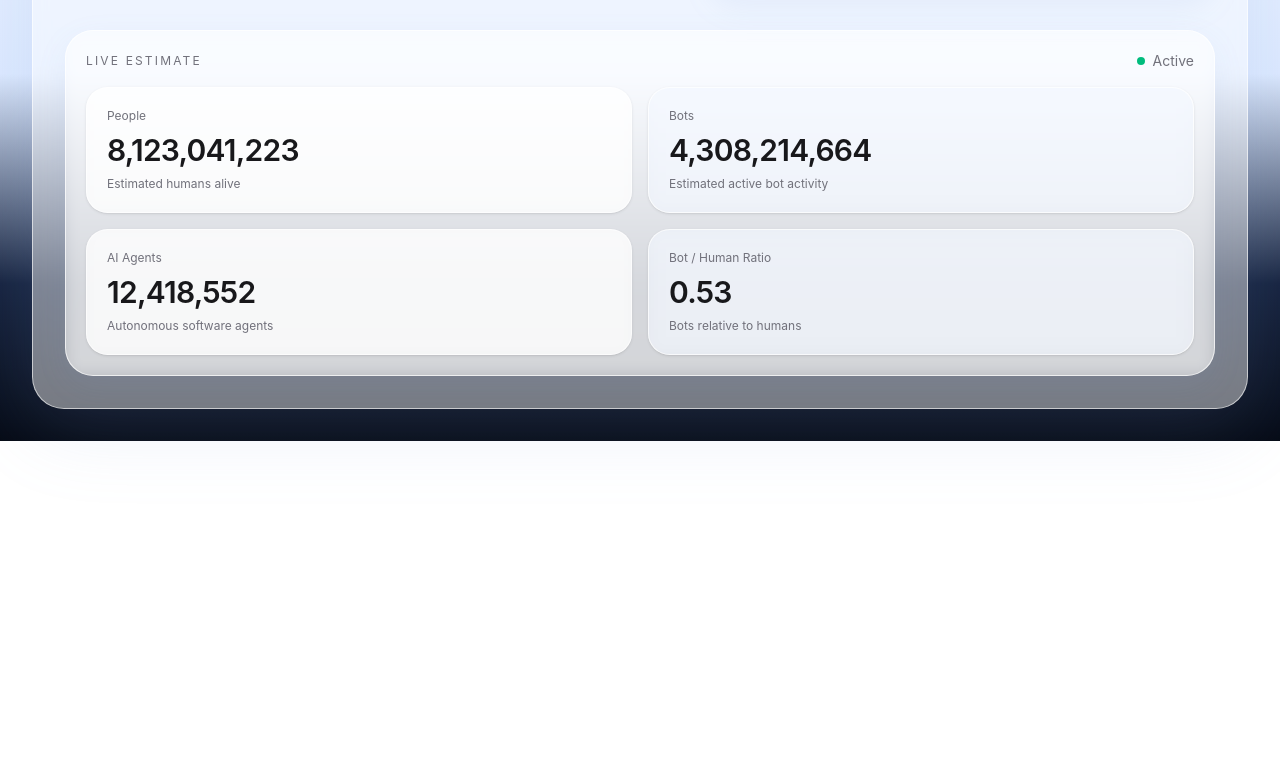
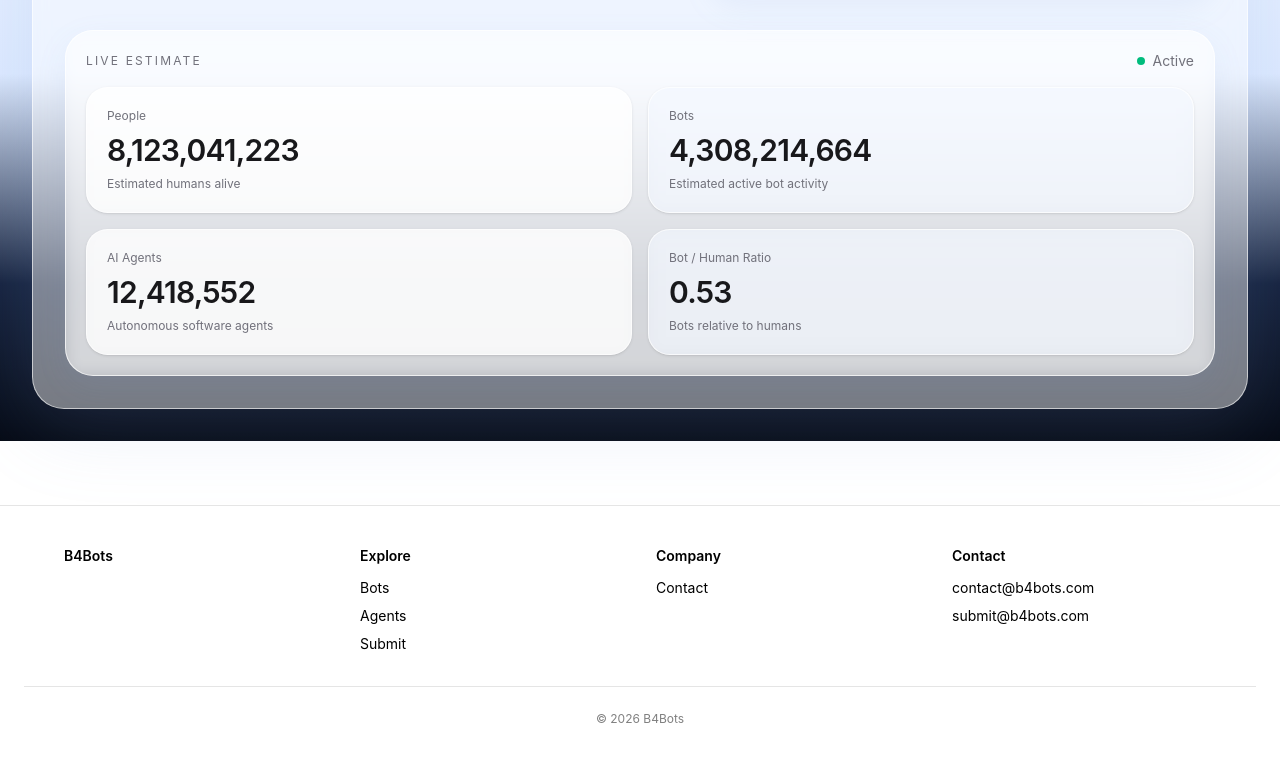
Before and after one commit to b4bots-ux/BlipBlop, a Next.js app: page / in a window 1280 px wide. Shown: the part 433-1194 px from the top of the page. Before the commit the page ends 874 px from the top, so only its background shows below. Built offline with nearby package versions, Linux system fonts and the light colour scheme.

Commit message:
Update layout.tsx

```diff
--- a/app/layout.tsx
+++ b/app/layout.tsx
@@ -2,7 +2,7 @@ import "./globals.css";
 
 export const metadata = {
   title: "B4Bots",
-  description: "Bot Population Index",
+  description: "Explore robots and digital agents",
 };
 
 export default function RootLayout({
@@ -12,7 +12,48 @@ export default function RootLayout({
 }) {
   return (
     <html lang="en">
-      <body>{children}</body>
+      <body>
+        <main>{children}</main>
+
+        {/* Minimal Footer */}
+        <footer className="mt-16 border-t border-black/10 px-6 py-10">
+          <div className="mx-auto max-w-6xl grid grid-cols-2 md:grid-cols-4 gap-8 text-sm">
+
+            <div>
+              <h4 className="font-semibold mb-3">B4Bots</h4>
+            </div>
+
+            <div>
+              <h4 className="font-semibold mb-3">Explore</h4>
+              <div className="space-y-2">
+                <p>Bots</p>
+                <p>Agents</p>
+                <p>Submit</p>
+              </div>
+            </div>
+
+            <div>
+              <h4 className="font-semibold mb-3">Company</h4>
+              <div className="space-y-2">
+                <p>Contact</p>
+              </div>
+            </div>
+
+            <div>
+              <h4 className="font-semibold mb-3">Contact</h4>
+              <div className="space-y-2 break-words">
+                <p>contact@b4bots.com</p>
+                <p>submit@b4bots.com</p>
+              </div>
+            </div>
+
+          </div>
+
+          <div className="mt-8 border-t border-black/10 pt-6 text-xs text-black/50 text-center">
+            © {new Date().getFullYear()} B4Bots
+          </div>
+        </footer>
+      </body>
     </html>
   );
 }
```
